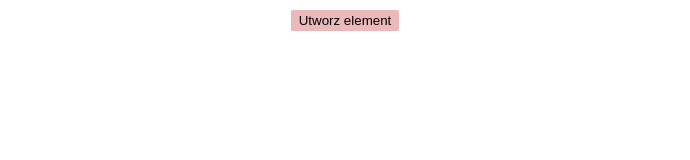
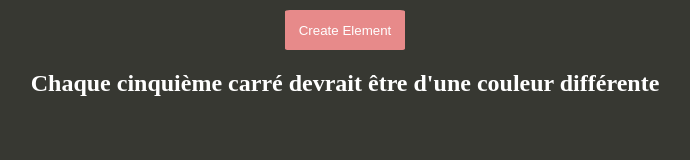
Before and after one commit to conic916/pratiqueJS, a website: page index.html in a window 1280 px wide. Shown: the whole page, without its empty margins (295-985 px from the left). Drawn offline with Linux system fonts and the light colour scheme.

```diff
--- a/index.html
+++ b/index.html
@@ -2,7 +2,7 @@
 <html lang="EN">
 
 <head>
-  <title>Title of the document</title>
+  <title>Carrés dans l'événement js</title>
   <meta charset="utf-8" />
   <meta name="viewport" content="width=device-width, initial-scale=1.0">
   <link href="https://fonts.googleapis.com/css?family=Crimson+Text&display=swap" rel="stylesheet">
@@ -10,8 +10,8 @@
 </head>
 
 <body>
-  <button>Utworz element</button>
-
+  <button>Create Element</button>
+<h2>Chaque cinquième carré devrait être d'une couleur différente</h2>
   <script src="js.js"></script>
 </body>
 
--- a/sass/style.scss
+++ b/sass/style.scss
@@ -1,26 +1,37 @@
+body {
+    background-color: #373832;
+}
+
 button {
     display: block;
     margin: 10px auto;
-    background: rgb(235, 185, 185);
-    border: 2px solid rgb(235, 185, 185);
+    width: 120px;
+    height: 40px;
+    background: rgb(231, 138, 138);
+    border: 2px solid rgb(231, 138, 138);
     border-radius: 4%;
+    color: #ffff;
+    font-weight: 400;
+}
+
+h2 {
+    text-align: center;
+    color: #ffff;
 }
 
 div {
     width: 30px;
     height: 30px;
-    background-color: black;
+    background-color: rgb(0, 0, 0);
     margin: 5px;
     float: left;
-    color: white;
+    color: rgb(255, 255, 255);
     text-align: center;
     line-height: 30px;
 }
 
 .circle {
     background: rgb(69, 192, 192);
-    color: black;
-    border: 1px solid black;
-    text-align: center;
-    line-height: 30px;
+    color: rgb(0, 0, 0);
+    border: 1px solid rgb(0, 0, 0);
 }
```
Also changed, not shown: css/style.css, 1 other file.
